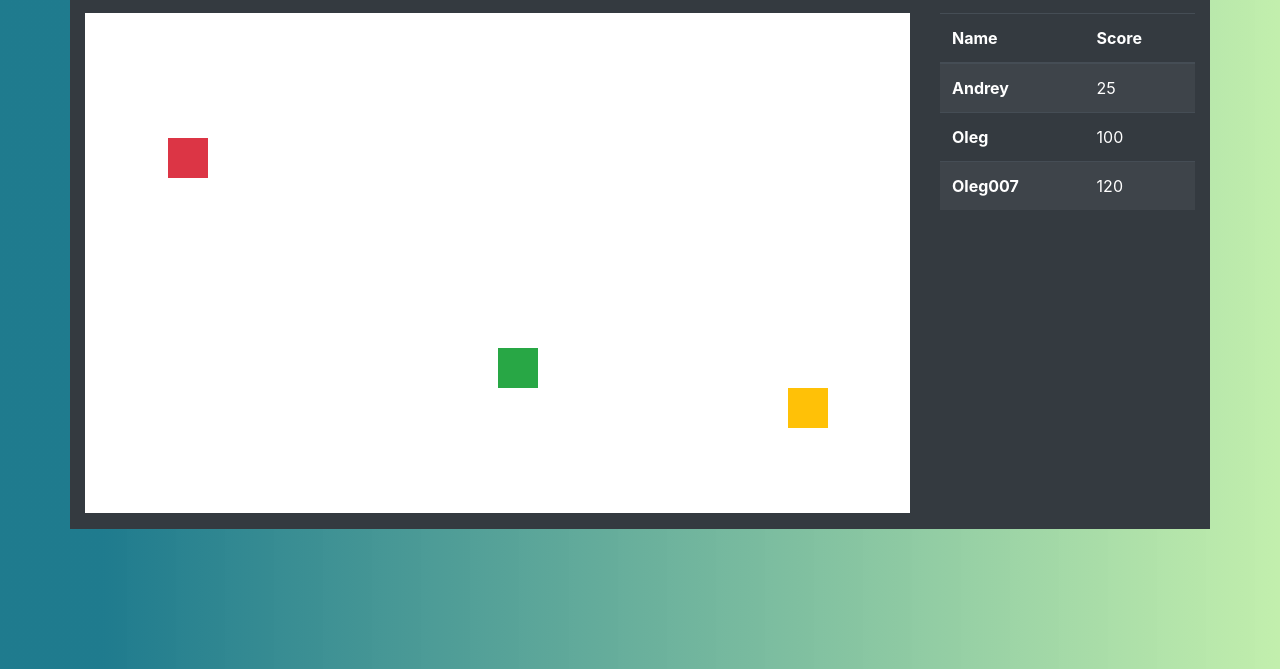
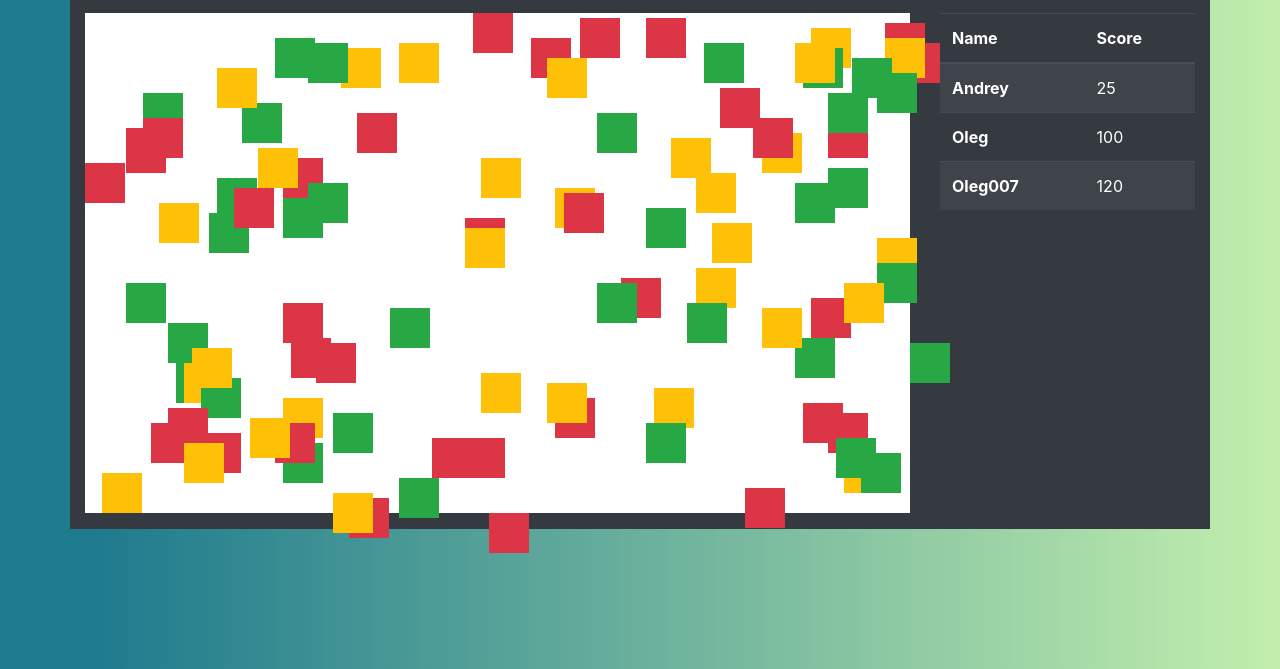
Before and after one commit to AndreyBaglai/gameRemoveCubes, a plain HTML site: page index.html in a window 1280 px wide. Both pictures are taken after a click on the button "START". Shown: the part 131-800 px from the top of the page. Drawn offline with nearby package versions, Linux system fonts and the light colour scheme.

Commit message:
Add display cube in the game field

```diff
--- a/css/styles.css
+++ b/css/styles.css
@@ -40,26 +40,18 @@ body {
 }
 
 .cube {
-  width: 40px;
-  height: 40px;
   position: absolute;
   cursor: pointer;
 }
 
-.cube-first {
-  left: 10%;
-  top:25%;
+.cube-red {
   background-color: var(--red);
 }
 
-.cube-second {
-  left: 50%;
-  bottom:25%;
+.cube-green {
   background-color: var(--green);
 }
 
-.cube-third {
-  top:75%;
-  right: 10%;
+.cube-yellow {
   background-color: var(--yellow);
 }
--- a/index.html
+++ b/index.html
@@ -55,11 +55,7 @@
 
         <div class="row">
           <div class="col-lg-9">
-            <div class="game-field">
-              <div class="cube cube-first"></div>
-              <div class="cube cube-second"></div>
-              <div class="cube cube-third"></div>
-            </div>
+            <div class="game-field" id="game-field"></div>
           </div>
           <div class="col-lg-3">
             <table class="table table-striped table-dark">
--- a/js/index.js
+++ b/js/index.js
@@ -5,6 +5,10 @@ const startBtn = document.getElementById('start');
 const stopBtn = document.getElementById('stop');
 const newGameBtn = document.getElementById('new-game');
 const scoreEl = document.getElementById('score');
+const gameField = document.getElementById('game-field');
+
+const cubeHeight = 40;
+const cubeWidth = 40;
 
 let timerValue;
 let timer;
@@ -36,6 +40,11 @@ startBtn.addEventListener('click', (e) => {
   timerValue = parseInt(timerEl.textContent) * 59;
   stopBtn.disabled = false;
   startBtn.disabled = true;
+
+  for(let i = 1; i < 100; i++) {
+    cube();
+  }
+
   if(timerValue < 59) {
     timerValue = parseInt(timerEl.textContent.split(':')[1]);
     console.log('timerValue: ', timerValue);
@@ -49,4 +58,35 @@ newGameBtn.addEventListener('click', () => {
   scoreEl.textContent = '0';
   startBtn.disabled = false;
   stopBtn.disabled = false;
+  gameField.innerHTML = '';
 });
+
+function getRandomValue(min, max) {
+  min = Math.ceil(min);
+  max = Math.floor(max);
+  return Math.floor(Math.random() * (max - min + 1)) + min;
+}
+
+function cube() {
+  const cube = document.createElement('div');
+  const colorsCube = ['red', 'green', 'yellow'];
+
+  const randomColor = colorsCube[getRandomValue(0, colorsCube.length-1)];
+  cube.classList.add('cube');
+  cube.classList.add(`cube-${randomColor}`);
+
+  const top = getRandomValue(0, 100) + '%';
+  const left = getRandomValue(0, 100) + '%';
+  const right = getRandomValue(0, 100) + '%';
+  const bottom = getRandomValue(0, 100) + '%';
+
+  cube.style.top = top;
+  cube.style.left = left;
+  cube.style.right = right;
+  cube.style.bottom = bottom;
+
+  cube.style.width = cubeWidth + 'px';
+  cube.style.height = cubeHeight + 'px';
+
+  gameField.appendChild(cube);
+}
```
